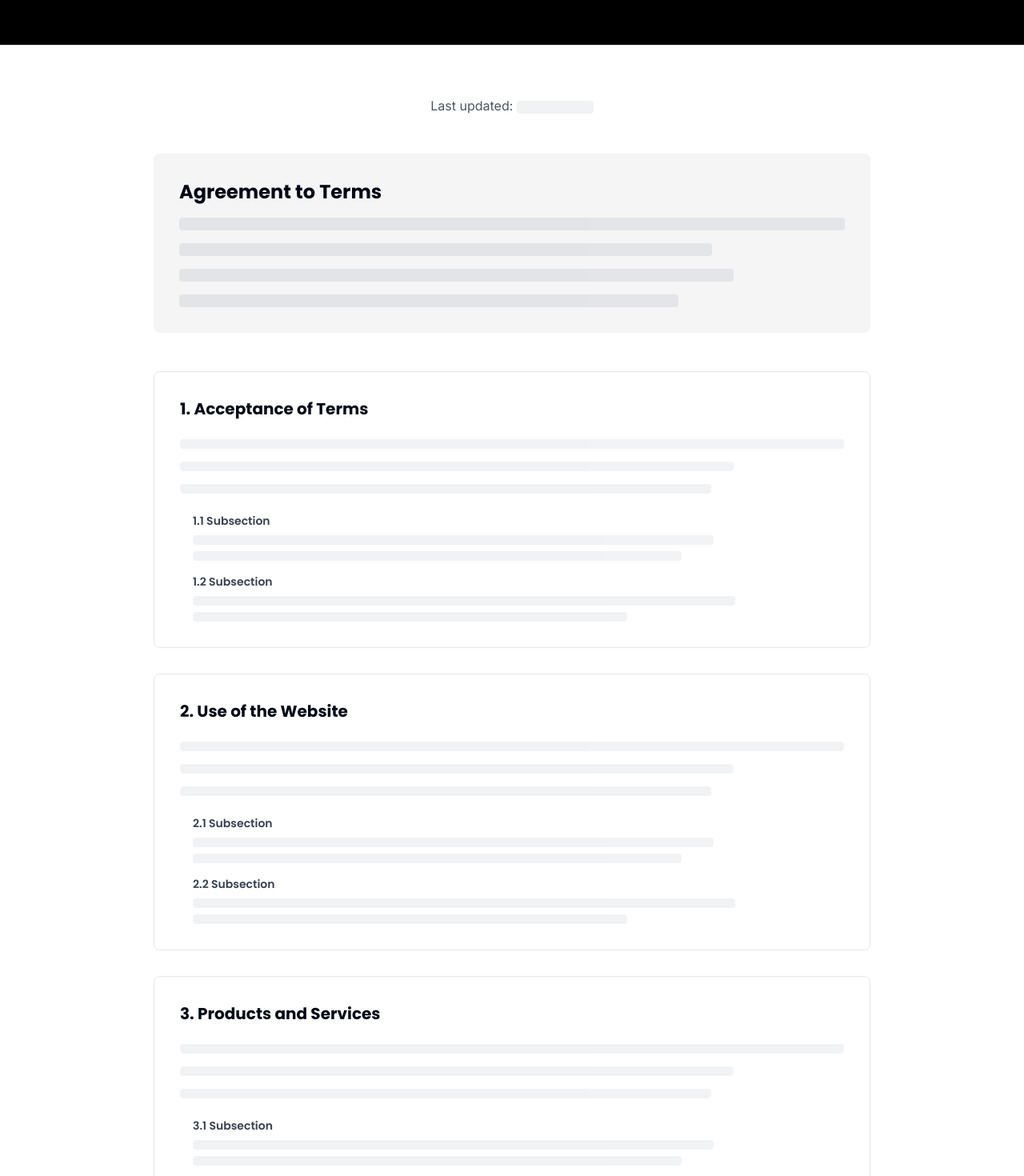
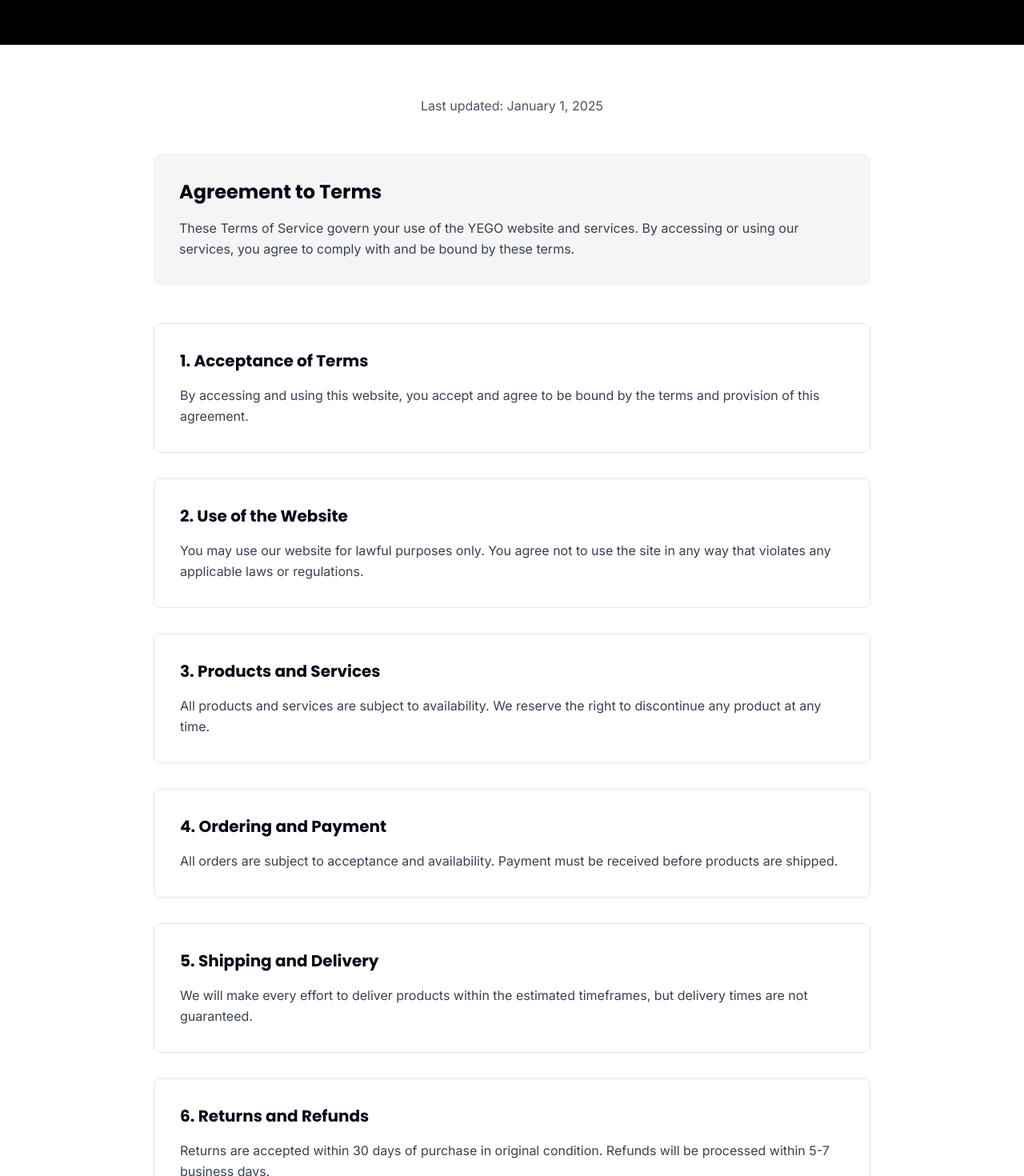
Before and after one commit to judeotine/yego, a React (Vite) app: page /terms in a window 1280 px wide. Shown: the part 280-1750 px from the top of the page at 80% size. Built offline with nearby package versions, Linux system fonts and the light colour scheme.

Commit message:
Update Terms of Service with latest legal requirements and formatting

```diff
--- a/src/pages/TermsOfService.tsx
+++ b/src/pages/TermsOfService.tsx
@@ -4,22 +4,38 @@ import Layout from '@/components/layout/Layout';
 
 const TermsOfService = () => {
   const sections = [
-    'Acceptance of Terms',
-    'Use of the Website',
-    'Products and Services',
-    'Ordering and Payment',
-    'Shipping and Delivery',
-    'Returns and Refunds',
-    'User Accounts',
-    'Intellectual Property',
-    'Prohibited Uses',
-    'Disclaimers',
-    'Limitation of Liability',
-    'Indemnification',
-    'Termination',
-    'Governing Law',
-    'Changes to Terms',
-    'Contact Information',
+    {
+      title: 'Acceptance of Terms',
+      content: 'By accessing and using this website, you accept and agree to be bound by the terms and provision of this agreement.'
+    },
+    {
+      title: 'Use of the Website',
+      content: 'You may use our website for lawful purposes only. You agree not to use the site in any way that violates any applicable laws or regulations.'
+    },
+    {
+      title: 'Products and Services',
+      content: 'All products and services are subject to availability. We reserve the right to discontinue any product at any time.'
+    },
+    {
+      title: 'Ordering and Payment',
+      content: 'All orders are subject to acceptance and availability. Payment must be received before products are shipped.'
+    },
+    {
+      title: 'Shipping and Delivery',
+      content: 'We will make every effort to deliver products within the estimated timeframes, but delivery times are not guaranteed.'
+    },
+    {
+      title: 'Returns and Refunds',
+      content: 'Returns are accepted within 30 days of purchase in original condition. Refunds will be processed within 5-7 business days.'
+    },
+    {
+      title: 'Intellectual Property',
+      content: 'All content on this website, including text, graphics, logos, and images, is the property of YEGO and protected by copyright laws.'
+    },
+    {
+      title: 'Limitation of Liability',
+      content: 'YEGO shall not be liable for any indirect, incidental, special, or consequential damages arising from the use of our products or services.'
+    },
   ];
 
   return (
@@ -51,7 +67,7 @@ const TermsOfService = () => {
             className="text-center mb-12"
           >
             <p className="font-inter text-gray-600">
-              Last updated: <span className="w-24 h-4 bg-gray-200 rounded inline-block animate-pulse align-middle"></span>
+              Last updated: January 1, 2025
             </p>
           </motion.div>
 
@@ -64,12 +80,10 @@ const TermsOfService = () => {
           >
             <div className="bg-yego-gray rounded-lg p-8">
               <h2 className="font-poppins font-bold text-2xl mb-4">Agreement to Terms</h2>
-              <div className="space-y-4">
-                <div className="w-full h-4 bg-gray-300 rounded animate-pulse"></div>
-                <div className="w-4/5 h-4 bg-gray-300 rounded animate-pulse"></div>
-                <div className="w-5/6 h-4 bg-gray-300 rounded animate-pulse"></div>
-                <div className="w-3/4 h-4 bg-gray-300 rounded animate-pulse"></div>
-              </div>
+              <p className="font-inter text-gray-700 leading-relaxed">
+                These Terms of Service govern your use of the YEGO website and services.
+                By accessing or using our services, you agree to comply with and be bound by these terms.
+              </p>
             </div>
           </motion.div>
 
@@ -77,43 +91,19 @@ const TermsOfService = () => {
           <div className="space-y-8">
             {sections.map((section, index) => (
               <motion.div
-                key={section}
+                key={section.title}
                 initial={{ y: 50, opacity: 0 }}
                 whileInView={{ y: 0, opacity: 1 }}
                 viewport={{ once: true }}
                 transition={{ delay: index * 0.05 }}
                 className="bg-white rounded-lg border border-gray-200 p-8"
               >
-                <h3 className="font-poppins font-bold text-xl mb-6">
-                  {index + 1}. {section}
+                <h3 className="font-poppins font-bold text-xl mb-4">
+                  {index + 1}. {section.title}
                 </h3>
-                <div className="space-y-4">
-                  <div className="w-full h-3 bg-gray-200 rounded animate-pulse"></div>
-                  <div className="w-5/6 h-3 bg-gray-200 rounded animate-pulse"></div>
-                  <div className="w-4/5 h-3 bg-gray-200 rounded animate-pulse"></div>
-                </div>
-
-                {/* Sub-sections placeholder */}
-                <div className="mt-6 space-y-4">
-                  <div className="ml-4">
-                    <h4 className="font-poppins font-semibold text-sm mb-2 text-gray-700">
-                      {index + 1}.1 Subsection
-                    </h4>
-                    <div className="space-y-2">
-                      <div className="w-4/5 h-3 bg-gray-200 rounded animate-pulse"></div>
-                      <div className="w-3/4 h-3 bg-gray-200 rounded animate-pulse"></div>
-                    </div>
-                  </div>
-                  <div className="ml-4">
-                    <h4 className="font-poppins font-semibold text-sm mb-2 text-gray-700">
-                      {index + 1}.2 Subsection
-                    </h4>
-                    <div className="space-y-2">
-                      <div className="w-5/6 h-3 bg-gray-200 rounded animate-pulse"></div>
-                      <div className="w-2/3 h-3 bg-gray-200 rounded animate-pulse"></div>
-                    </div>
-                  </div>
-                </div>
+                <p className="font-inter text-gray-700 leading-relaxed">
+                  {section.content}
+                </p>
               </motion.div>
             ))}
           </div>
@@ -132,9 +122,9 @@ const TermsOfService = () => {
               If you have any questions about these Terms of Service, please contact us at:
             </p>
             <div className="space-y-2 text-gray-300">
-              <div className="w-48 h-4 bg-gray-700 rounded animate-pulse"></div>
-              <div className="w-40 h-4 bg-gray-700 rounded animate-pulse"></div>
-              <div className="w-52 h-4 bg-gray-700 rounded animate-pulse"></div>
+              <p>Email: yego@gmail.com</p>
+              <p>Phone: +256 758990562</p>
+              <p>Address: Kampala, Uganda</p>
             </div>
           </motion.div>
         </div>
```
